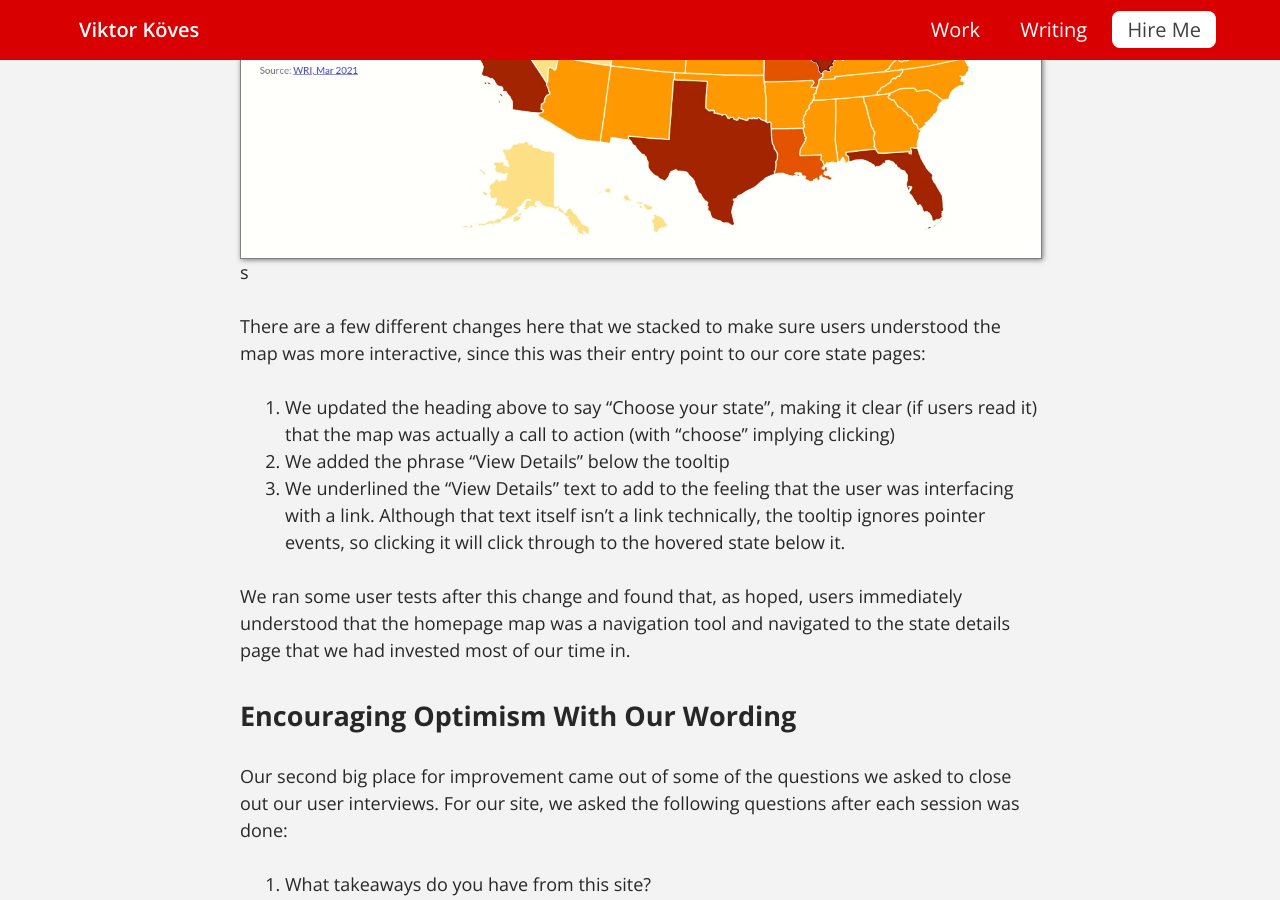
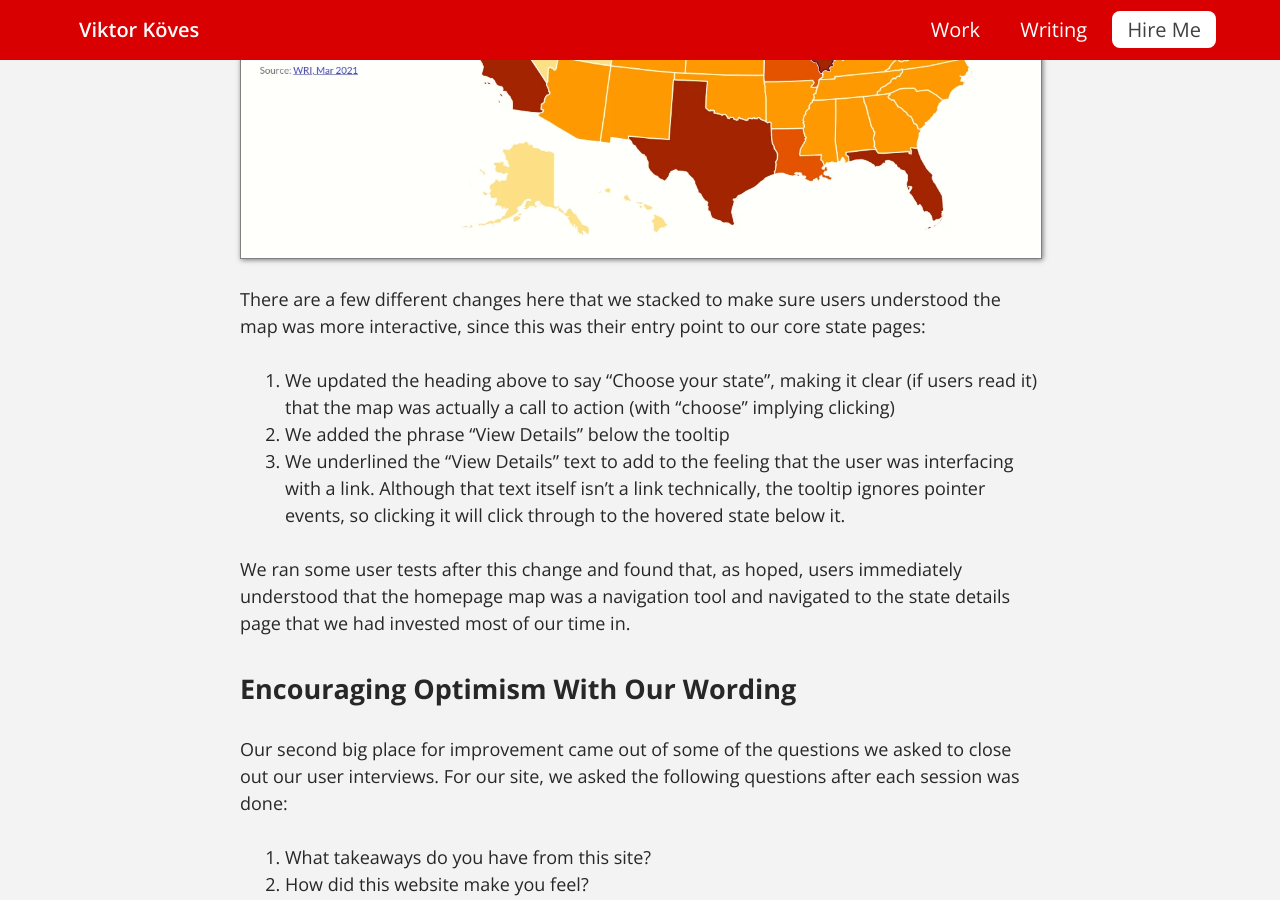
Before and after one commit to vkoves/vkoves.github.io, a Jekyll site: the page built from _posts/2023-03-28-user-interviews.md, in a window 1280 px wide and 900 px high, scrolled down 2826 px. Built offline with Jekyll 4.4.1, drawn with Linux system fonts in a browser that asks for light colours.

Commit message:
Minor fixes

```diff
--- a/_posts/2023-03-28-user-interviews.md
+++ b/_posts/2023-03-28-user-interviews.md
@@ -52,8 +52,7 @@
 This was a huge miss, but it turns out there was a very simple explanation. Here's what the
 Decarb My State homepage looked like if you hovered over the state of Illinois on the map:
 
-![Decarb My State homepage showing a map of the US with different states in different colors, with a tooltip over
-Illinois that says 'Illinois 267 MMTCO2e'](/post-assets/user-stories-decarb/map-tooltip-before.webp)
+![Decarb My State homepage showing a map of the US with different states in different colors, with a tooltip over Illinois that says 'Illinois 267 MMTCO2e'](/post-assets/user-stories-decarb/map-tooltip-before.webp)
 
 <!--
   PR for old screenshots: https://github.com/chihacknight/decarbonize-my-state/pull/118
@@ -68,8 +67,7 @@
 We made the decision that a simple wording change to add an action verb to the tooltip would help
 users understand the map navigation UI. Here's what it looked like after our change:
 
-![Decarb My State homepage showing a map of the US with different states in different colors, with a tooltip over
-Illinois that says 'Illinois 267 MMTCO2e [newline] View Details [underlined]'](/post-assets/user-stories-decarb/map-tooltip-after.webp)s
+![Decarb My State homepage showing a map of the US with different states in different colors, with a tooltip over Illinois that says 'Illinois 267 MMTCO2e [newline] View Details [underlined]'](/post-assets/user-stories-decarb/map-tooltip-after.webp)
 
 There are a few different changes here that we stacked to make sure users understood the map was
 more interactive, since this was their entry point to our core state pages:
```
